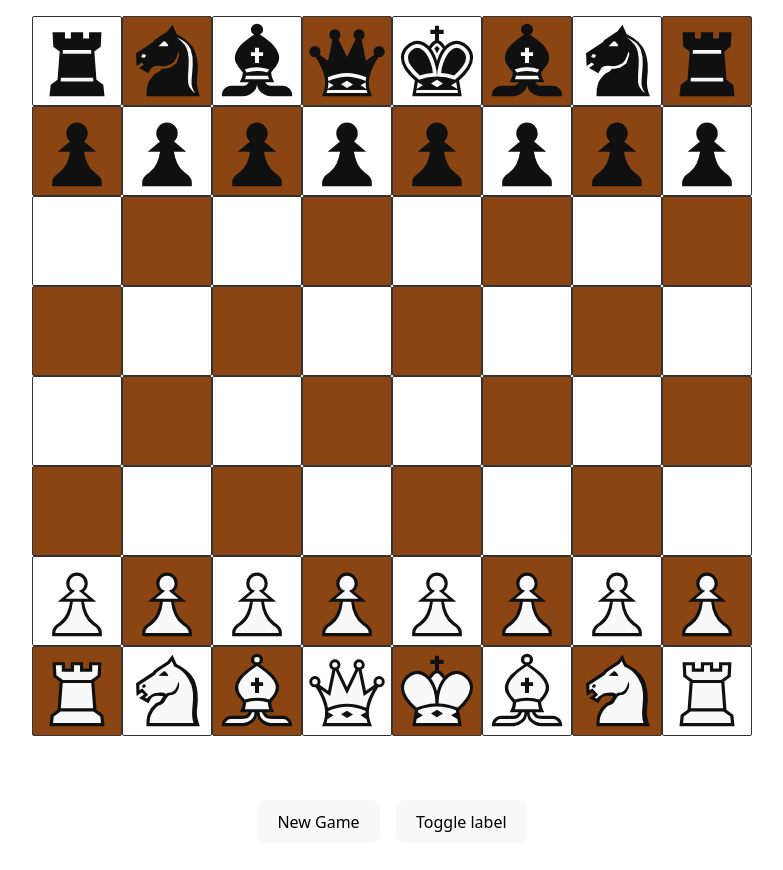
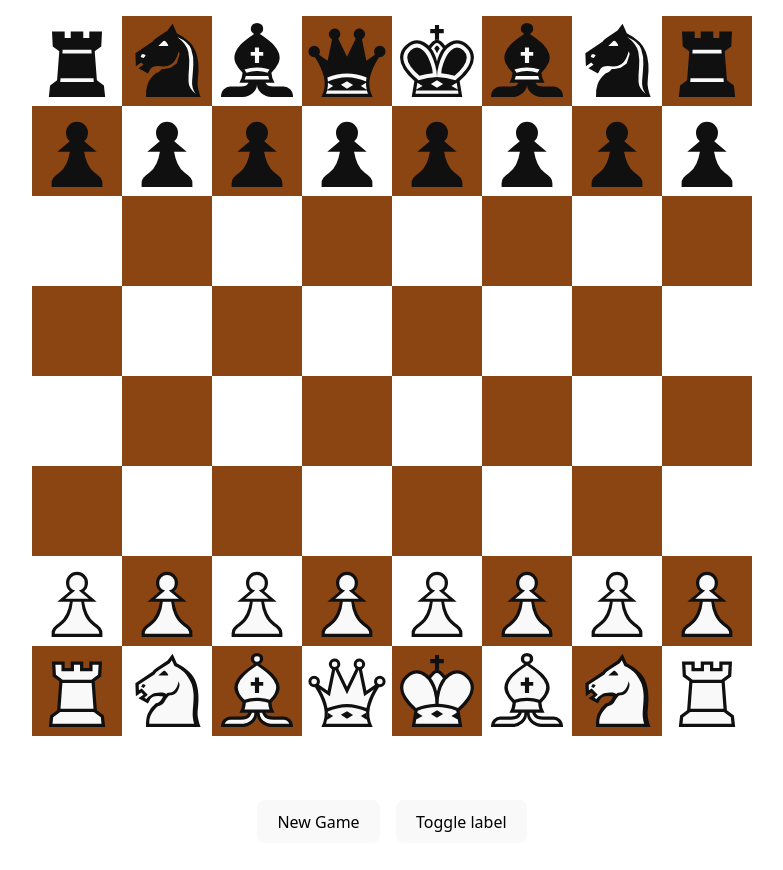
Before and after one commit to Imo-oje/ai-chess-analyzer, a React (Vite) app in the folder client/: page / in a window 1280 px wide. Shown: the top 870 px of the page, without its empty margins (248-1031 px from the left). Built offline with nearby package versions, Linux system fonts and the light colour scheme.

Commit message:
clean borders

```diff
--- a/client/src/App.css
+++ b/client/src/App.css
@@ -48,8 +48,6 @@ section.game-controls {
 }
 
 .square {
-  border: 0.5px solid #333;
-  border-radius: 2px;
   flex: 1;
   display: flex;
   align-items: center;
```
